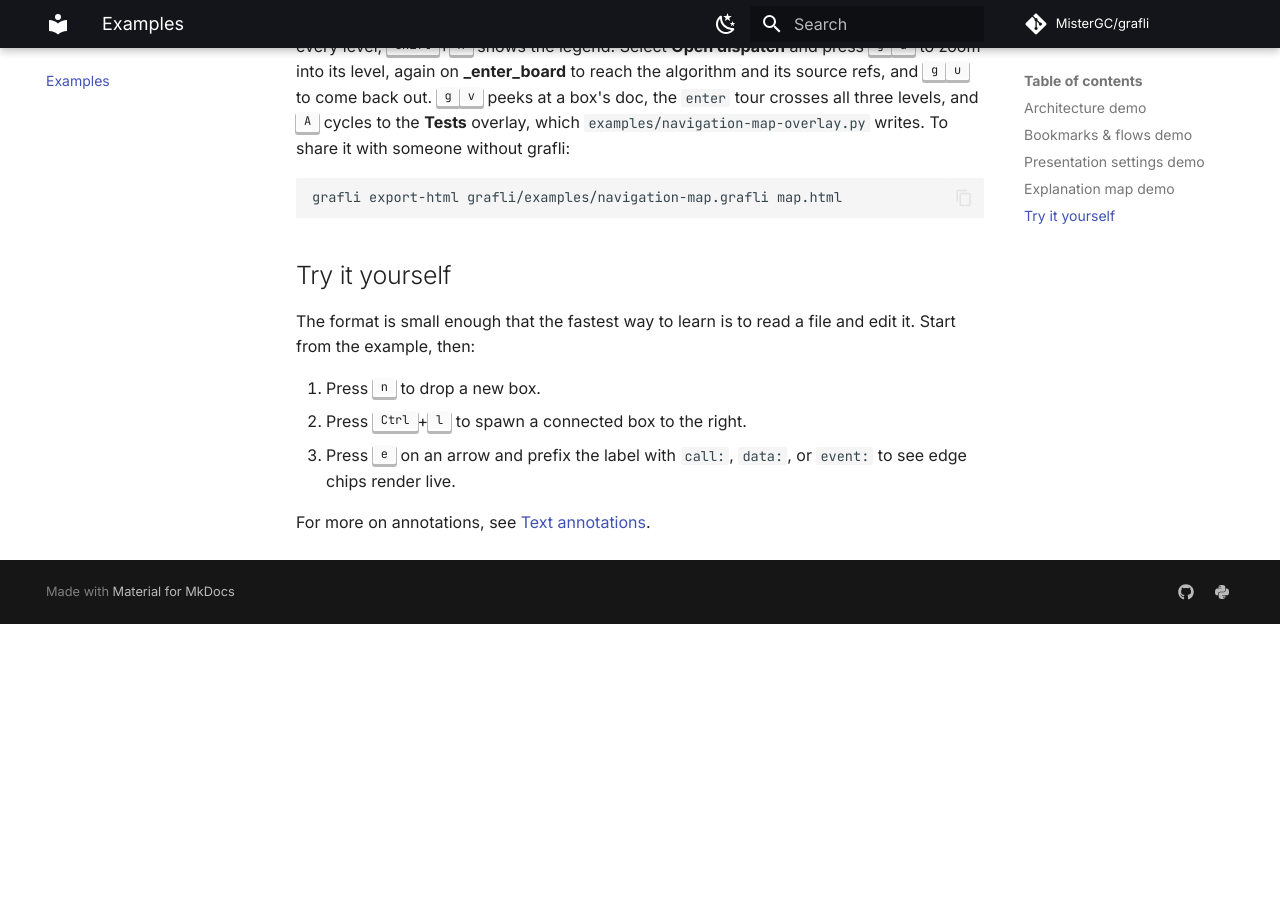
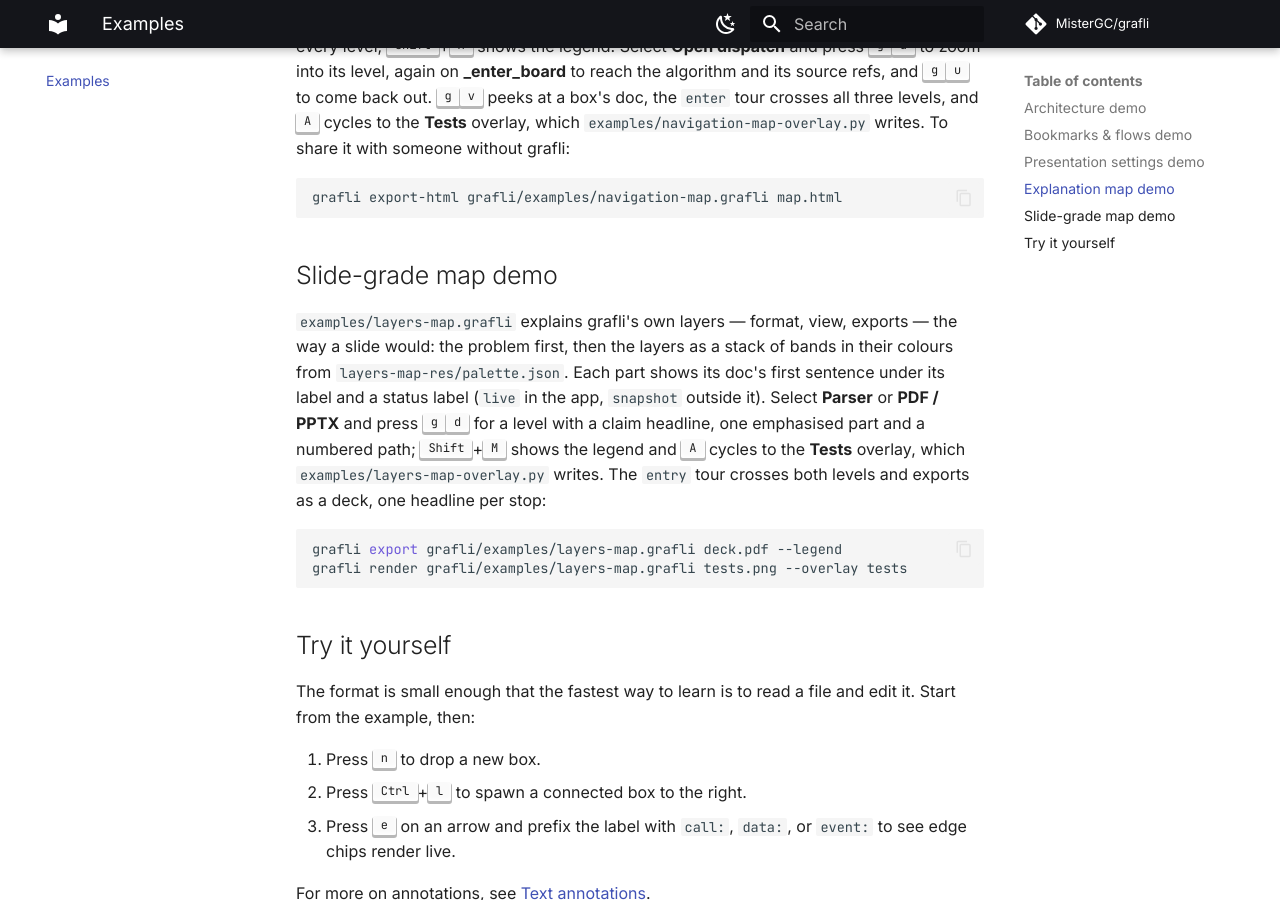
Before and after one commit to MisterGC/grafli, an MkDocs documentation site: the page built from docs/examples.md, in a window 1280 px wide and 900 px high, scrolled down 1500 px. Built offline with MkDocs 1.6.1 and Material for MkDocs 9.7.7, drawn with Linux system fonts in a browser that asks for light colours; comment, search, counter and statistics services are not loaded; before the commit the page ends 2124 px from its top, so only the background shows below that.

Commit message:
Changelog, examples page and skill pointer for the layers-map example

````diff
--- a/docs/examples.md
+++ b/docs/examples.md
@@ -73,6 +73,24 @@ To share it with someone without grafli:
 grafli export-html grafli/examples/navigation-map.grafli map.html
 ```
 
+## Slide-grade map demo
+
+`examples/layers-map.grafli` explains grafli's own layers — format, view,
+exports — the way a slide would: the problem first, then the layers as a
+stack of bands in their colours from `layers-map-res/palette.json`. Each
+part shows its doc's first sentence under its label and a status label
+(`live` in the app, `snapshot` outside it). Select **Parser** or
+**PDF / PPTX** and press <kbd>g</kbd><kbd>d</kbd> for a level with a claim
+headline, one emphasised part and a numbered path; <kbd>Shift</kbd>+<kbd>M</kbd>
+shows the legend and <kbd>A</kbd> cycles to the **Tests** overlay, which
+`examples/layers-map-overlay.py` writes. The `entry` tour crosses both
+levels and exports as a deck, one headline per stop:
+
+```bash
+grafli export grafli/examples/layers-map.grafli deck.pdf --legend
+grafli render grafli/examples/layers-map.grafli tests.png --overlay tests
+```
+
 ## Try it yourself
 
 The format is small enough that the fastest way to learn is to read a
````
Also changed, not shown: CHANGELOG.md (+8 -0 lines), grafli/skills/grafli/references/explaining.md (+3 -0 lines).
